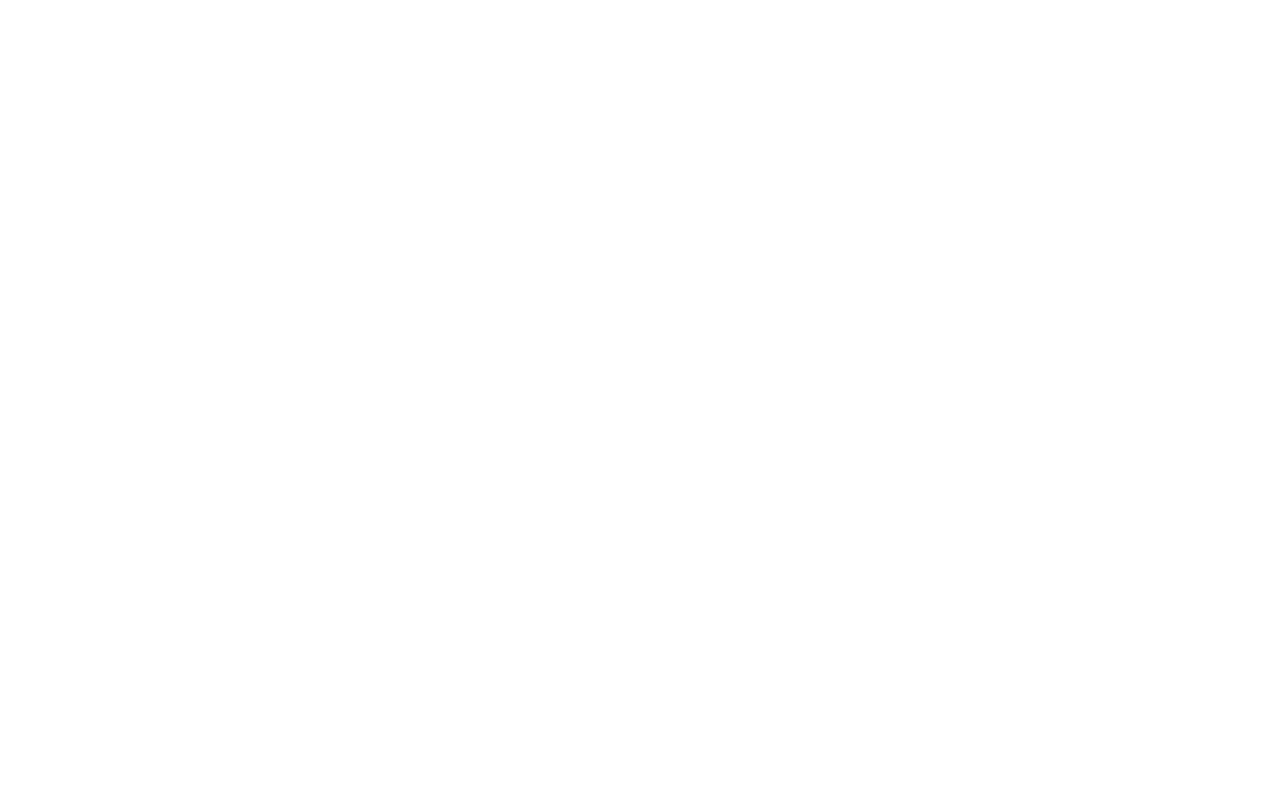
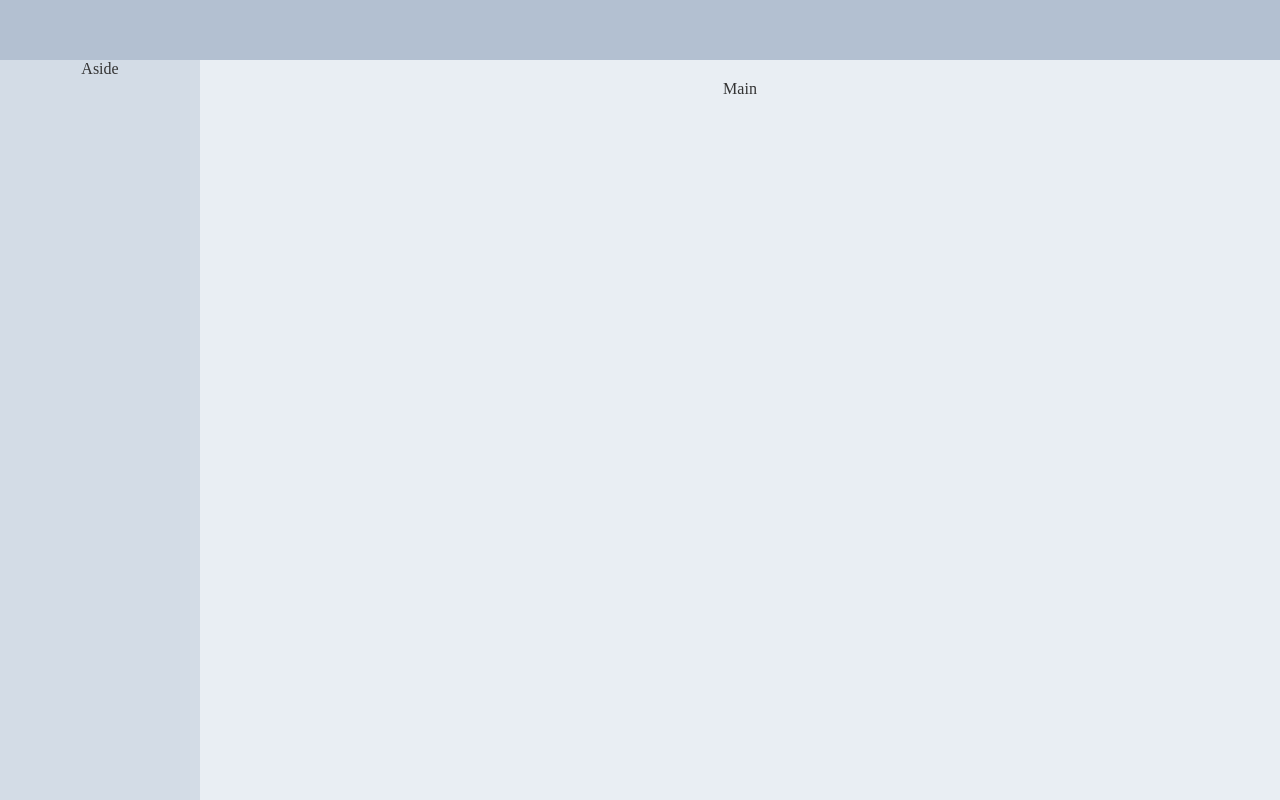
Before and after one commit to xieyingrui/itcast_store, a Vue app: page /#/ in a window 1280 px wide. Built offline with nearby package versions, Linux system fonts and the light colour scheme; the HTML template or start-up script is replaced by a standard one.

Commit message:
登录功能完成

```diff
--- a/src/router/index.js
+++ b/src/router/index.js
@@ -2,11 +2,13 @@ import Vue from 'vue';
 import Router from 'vue-router';
 
 import Login from '@/views/Login';
+import Home from '@/views/Home';
 
 Vue.use(Router);
 
 export default new Router({
   routes: [
-    {name: 'login', path: '/login', component: Login}
+    {name: 'login', path: '/login', component: Login},
+    {name: 'home', path: '/', component: Home}
   ]
 });
--- /dev/null
+++ b/src/views/Home.vue
@@ -0,0 +1,42 @@
+<template>
+    <el-container>
+        <el-header>
+            <!-- <el-row>
+                <el-col :span="12"><div class="grid-content bg-purple"></div></el-col>
+                <el-col :span="12"><div class="grid-content bg-purple-light"></div></el-col>
+            </el-row> -->
+        </el-header>
+        <el-container>
+            <el-aside width="200px">Aside</el-aside>
+            <el-main>Main</el-main>
+        </el-container>
+    </el-container>
+</template>
+
+<script>
+export default {
+
+};
+</script>
+
+<style>
+.el-container{
+    height: 100%;
+}
+.el-aside {
+    background-color: #D3DCE6;
+    color: #333;
+    text-align: center;
+  }
+.el-main {
+    background-color: #E9EEF3;
+    color: #333;
+    text-align: center;
+}
+.el-header{
+    background-color: #B3C0D1;
+    color: #333;
+    text-align: center;
+    line-height: 60px;
+}
+</style>
--- a/src/views/Login.vue
+++ b/src/views/Login.vue
@@ -6,7 +6,7 @@
                 <el-input v-model="formData.username"></el-input>
             </el-form-item>
             <el-form-item label="密码">
-                <el-input type="password" v-model="formData.password"></el-input>
+                <el-input type="password" @keyup.enter.native="handleLogin" v-model="formData.password"></el-input>
             </el-form-item>
             <el-button class="loginBtn" type="primary" @click="handleLogin">登录</el-button>
         </el-form>
@@ -35,6 +35,9 @@ export default {
           if (status === 200) {
             // 成功
             this.$message.success(msg);
+            sessionStorage.setItem('token',response.data.data.token);
+            //跳转到home页面
+            this.$router.push('/');
           } else {
             // 失败
             this.$message.error(msg);
```
